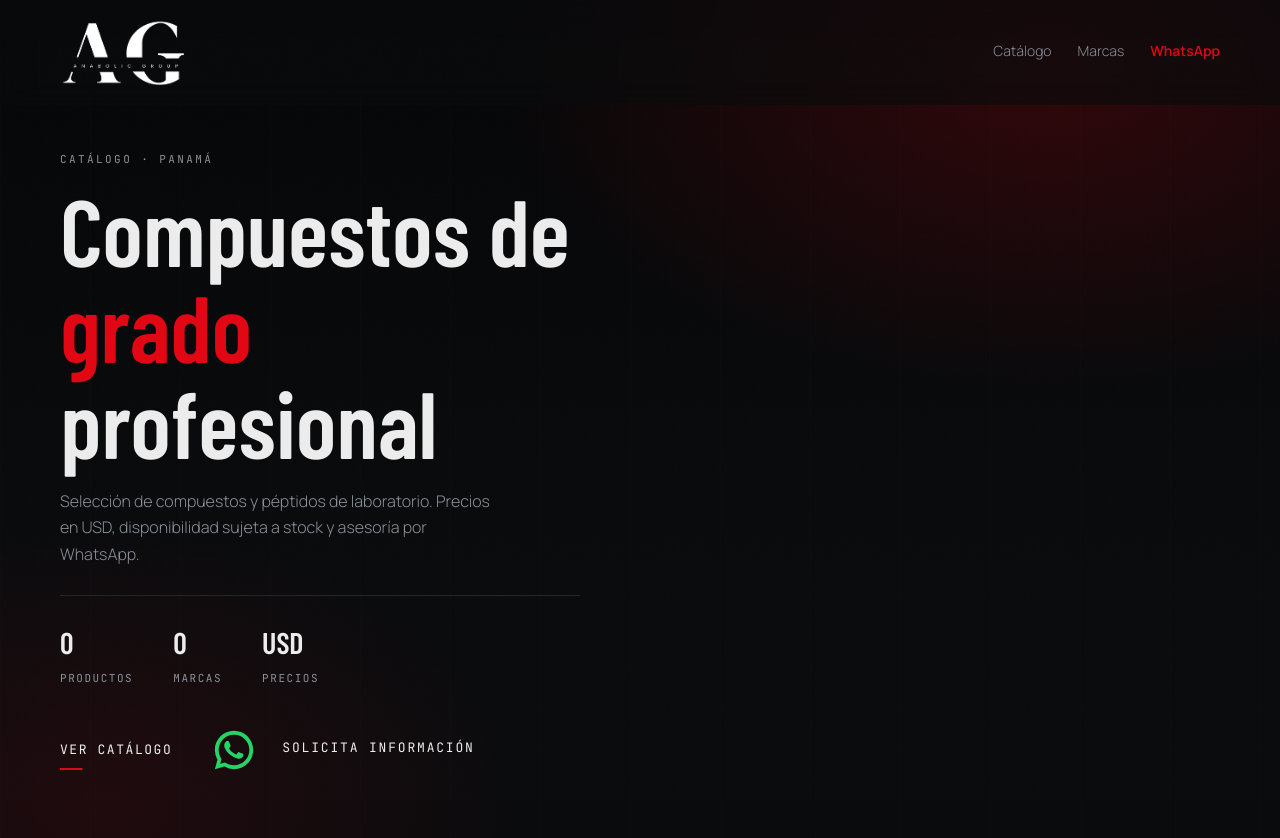
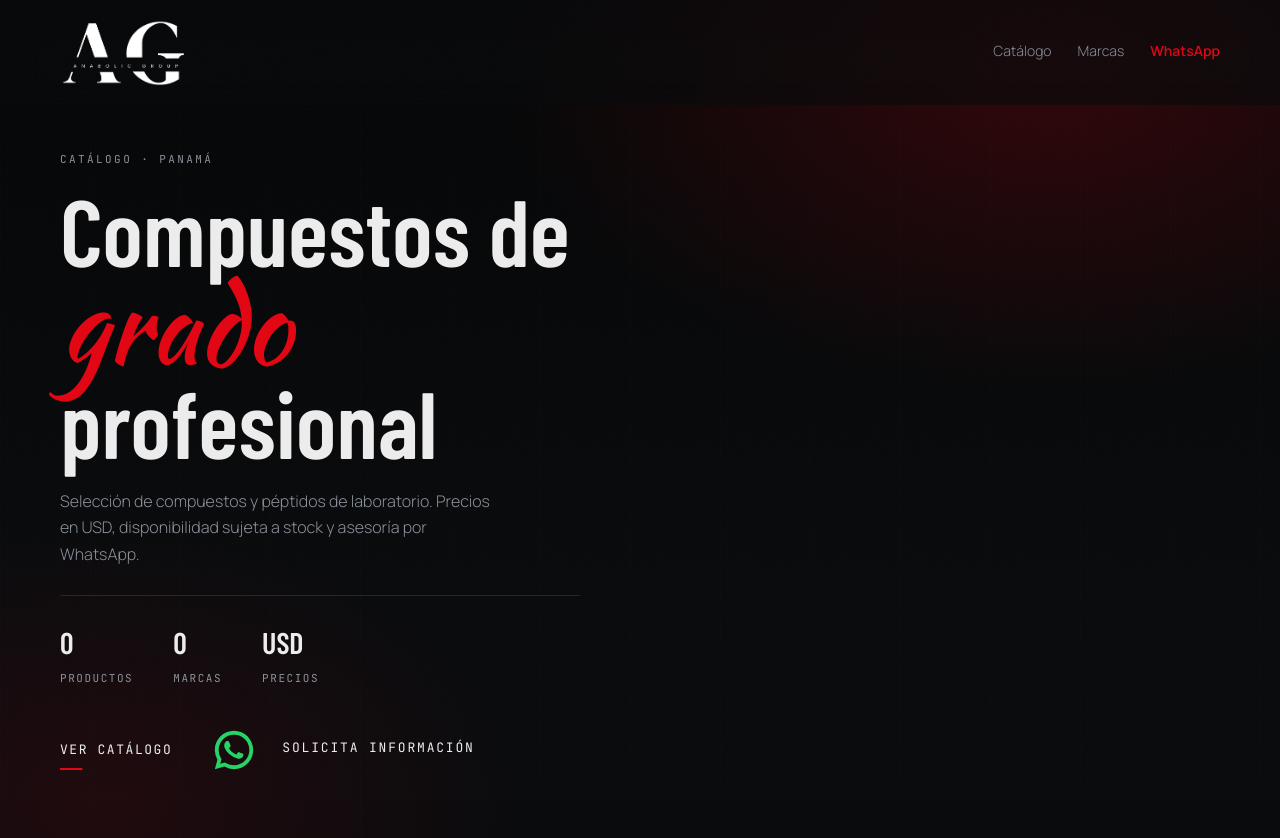
Before and after one commit to macethat/anabolicgroup-procesos, a Flask app: page / in a window 1280 px wide. Shown: the top 838 px of the page. Run offline with Flask 3, Linux system fonts and the light colour scheme; data that the repository does not hold is empty.

Commit message:
Acento 'grado' en script (Kaushan Script) sobre Barlow Condensed

```diff
--- a/site/static/style.css
+++ b/site/static/style.css
@@ -47,7 +47,7 @@ nav.solid{border-color:var(--rule);background:rgba(10,11,13,.94)}
 .hero .wrap{position:relative;z-index:1;width:100%}
 .hero-inner{max-width:680px}
 .hero h1{font-size:clamp(46px,7.4vw,94px);letter-spacing:0;line-height:1.02;margin:14px 0 18px}
-.hero h1 em{font-style:normal;color:var(--accent)}
+.hero h1 em{font-family:'Kaushan Script',cursive;font-style:normal;color:var(--accent);font-weight:400;font-size:1.12em;letter-spacing:0;line-height:.9}
 .hero .lead{color:var(--muted);font-size:16px;max-width:46ch;margin-bottom:28px}
 .stats{display:flex;flex-wrap:wrap;gap:40px;margin:0 0 30px;padding-top:22px;border-top:1px solid var(--rule);max-width:520px}
 .stats div{font-family:var(--f-mono);font-size:11px;letter-spacing:.14em;text-transform:uppercase;color:var(--muted)}
--- a/site/templates/base.html
+++ b/site/templates/base.html
@@ -12,7 +12,7 @@
 <link rel="icon" href="/static/img/logo.png">
 <link rel="preconnect" href="https://fonts.googleapis.com">
 <link rel="preconnect" href="https://fonts.gstatic.com" crossorigin>
-<link href="https://fonts.googleapis.com/css2?family=Barlow+Condensed:wght@500;600;700&family=Manrope:wght@300;400;500;600;700&family=JetBrains+Mono:wght@400;500&display=swap" rel="stylesheet">
+<link href="https://fonts.googleapis.com/css2?family=Barlow+Condensed:wght@500;600;700&family=Kaushan+Script&family=Manrope:wght@300;400;500;600;700&family=JetBrains+Mono:wght@400;500&display=swap" rel="stylesheet">
 <link rel="stylesheet" href="{{ url_for('static', filename='style.css') }}?v={{ asset_ver }}">
 </head>
 <body>
```
Also changed, not shown: HISTORIAL.md (+5 -0 lines).
